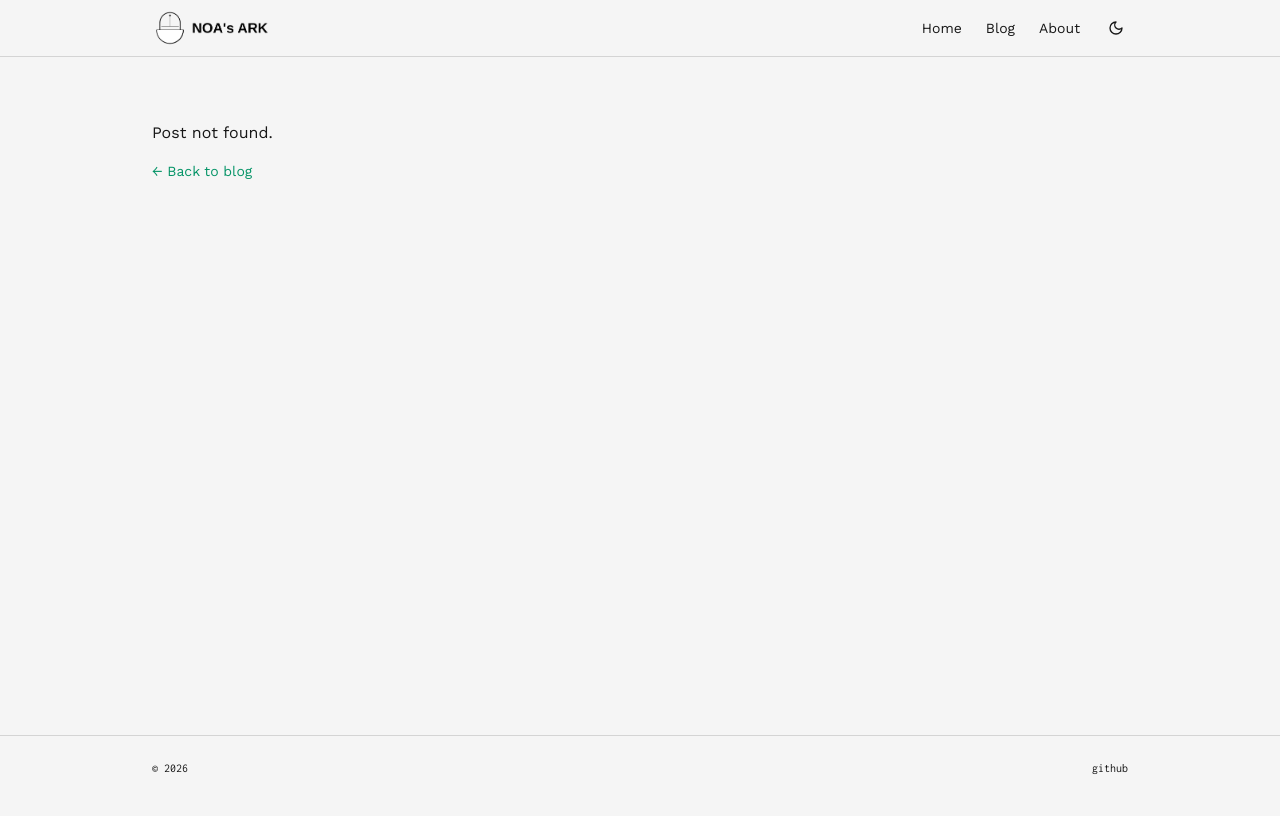
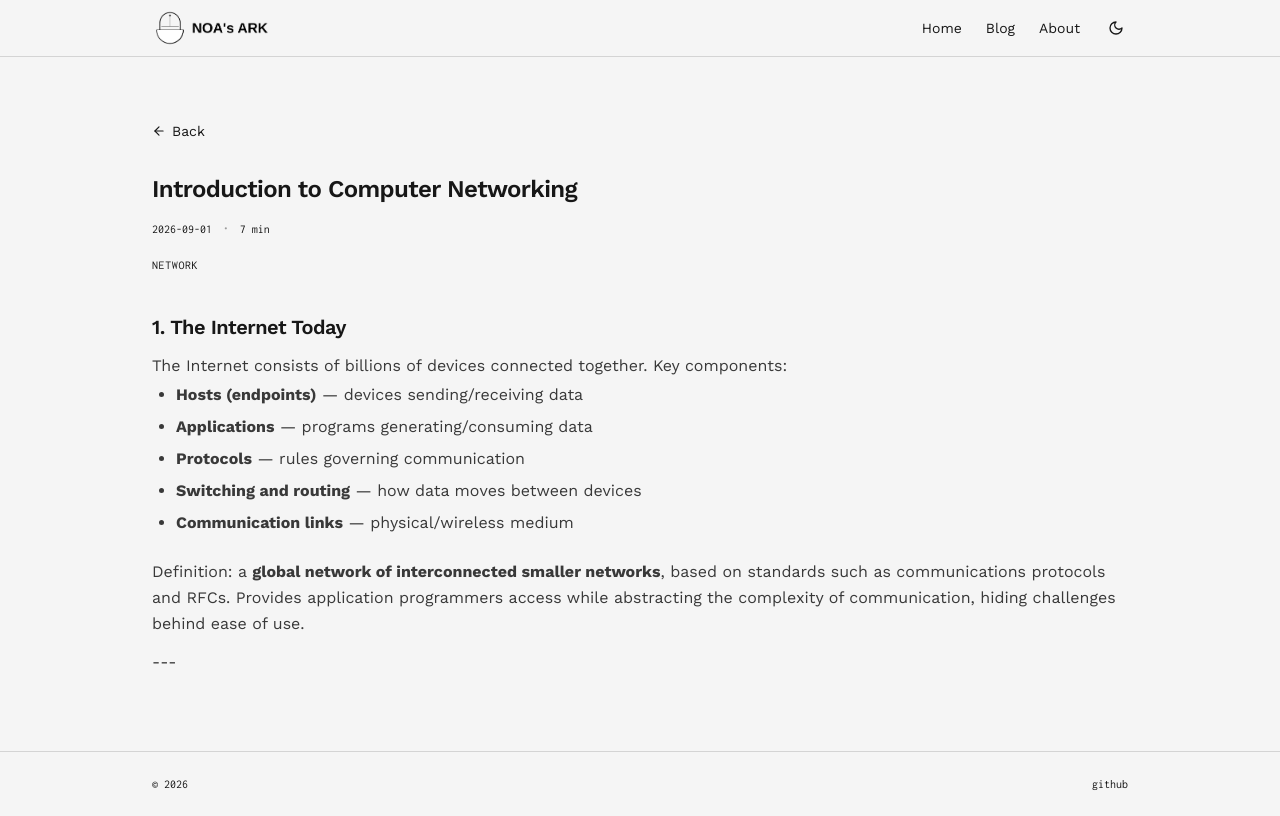
Before and after one commit to n0as-ark/logbook, a React (Vite) app: page /logbook/blog/introduction-to-computer-networking in a window 1280 px wide. Before the commit this address had no page. Built offline with nearby package versions, Linux system fonts and the light colour scheme; the HTML template or start-up script is replaced by a standard one.

Commit message:
Update posts.ts

```diff
--- a/src/data/posts.ts
+++ b/src/data/posts.ts
@@ -449,4 +449,25 @@ print(recovered)  # b'Hello, World! This is a longer message.'
 \`\`\`
 `,
   },
+  {title: "Introduction to Computer Networking",
+  slug: "introduction-to-computer-networking",
+  date: "2026-09-01",
+  tags: ["Network"],
+  excerpt: "Core fundamentals of computer networking: Internet structure, protocols, packet switching, delay, and the OSI/TCP-IP models.",
+  readTime: "7 min",
+  snippet: "7  Application   HTTP, DNS\n4  Transport     TCP, UDP\n3  Network       IPv4, IPv6\n1  Physical      Fiber, Wi-Fi",
+  content: `## 1. The Internet Today
+
+The Internet consists of billions of devices connected together. Key components:
+
+- **Hosts (endpoints)** — devices sending/receiving data
+- **Applications** — programs generating/consuming data
+- **Protocols** — rules governing communication
+- **Switching and routing** — how data moves between devices
+- **Communication links** — physical/wireless medium
+
+Definition: a **global network of interconnected smaller networks**, based on standards such as communications protocols and RFCs. Provides application programmers access while abstracting the complexity of communication, hiding challenges behind ease of use.
+
+---`,
+  },
 ];
```
